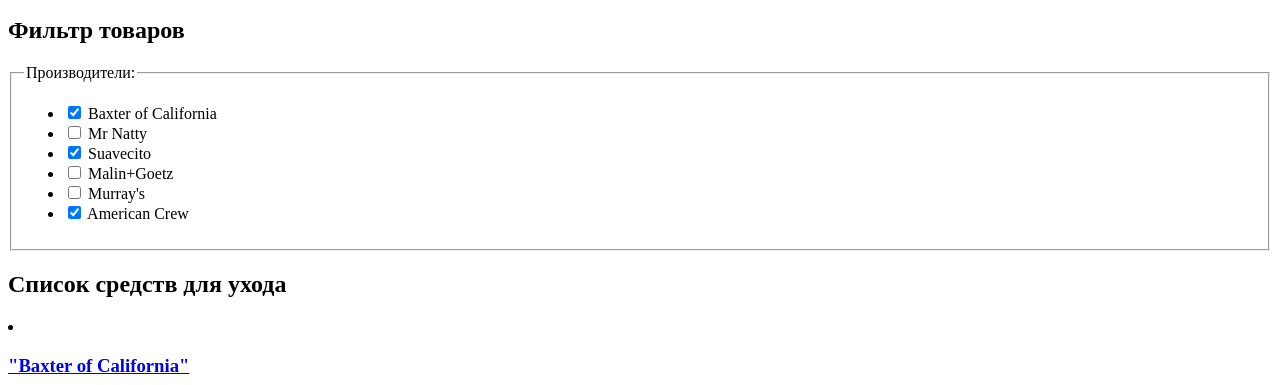
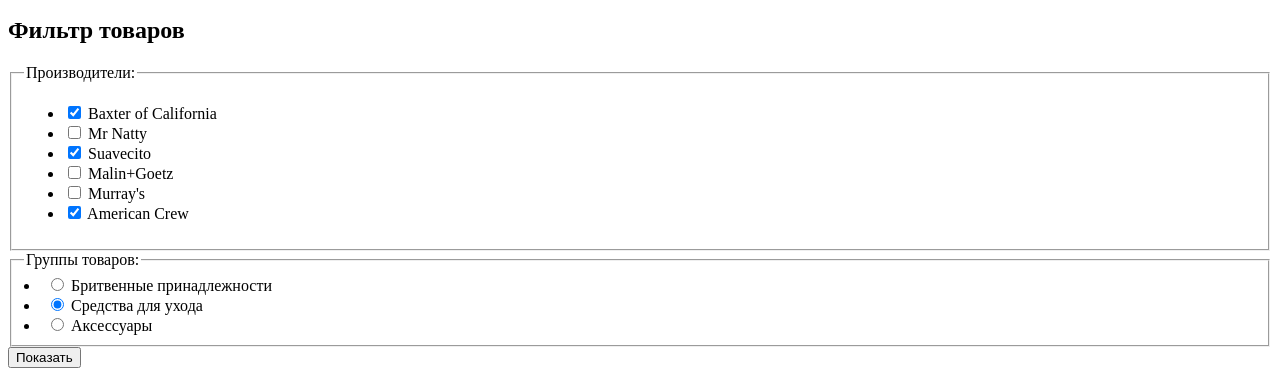
Before and after one commit to Vsevolod-Yavorskiy/1243451-barbershop-27, a plain HTML site: page shop.html in a window 1280 px wide. Shown: the part 313-698 px from the top of the page. Drawn offline with Linux system fonts and the light colour scheme.

Commit message:
Update shop.html

```diff
--- a/shop.html
+++ b/shop.html
@@ -62,6 +62,22 @@
           </li>
         </ul>
       </fieldset>
+      <fieldset>
+        <legend>Группы товаров:</legend>
+        <li>
+          <input type="radio" name="product-group">
+          Бритвенные принадлежности
+        </li>
+        <li>
+          <input type="radio" name="product-group" checked>
+          Средства для ухода
+        </li>
+        <li>
+          <input type="radio" name="product-group">
+          Аксессуары
+        </li>
+      </fieldset>
+      <button type="submit">Показать</button>
     </form>
   </section>
   <section class="catalog">
```
